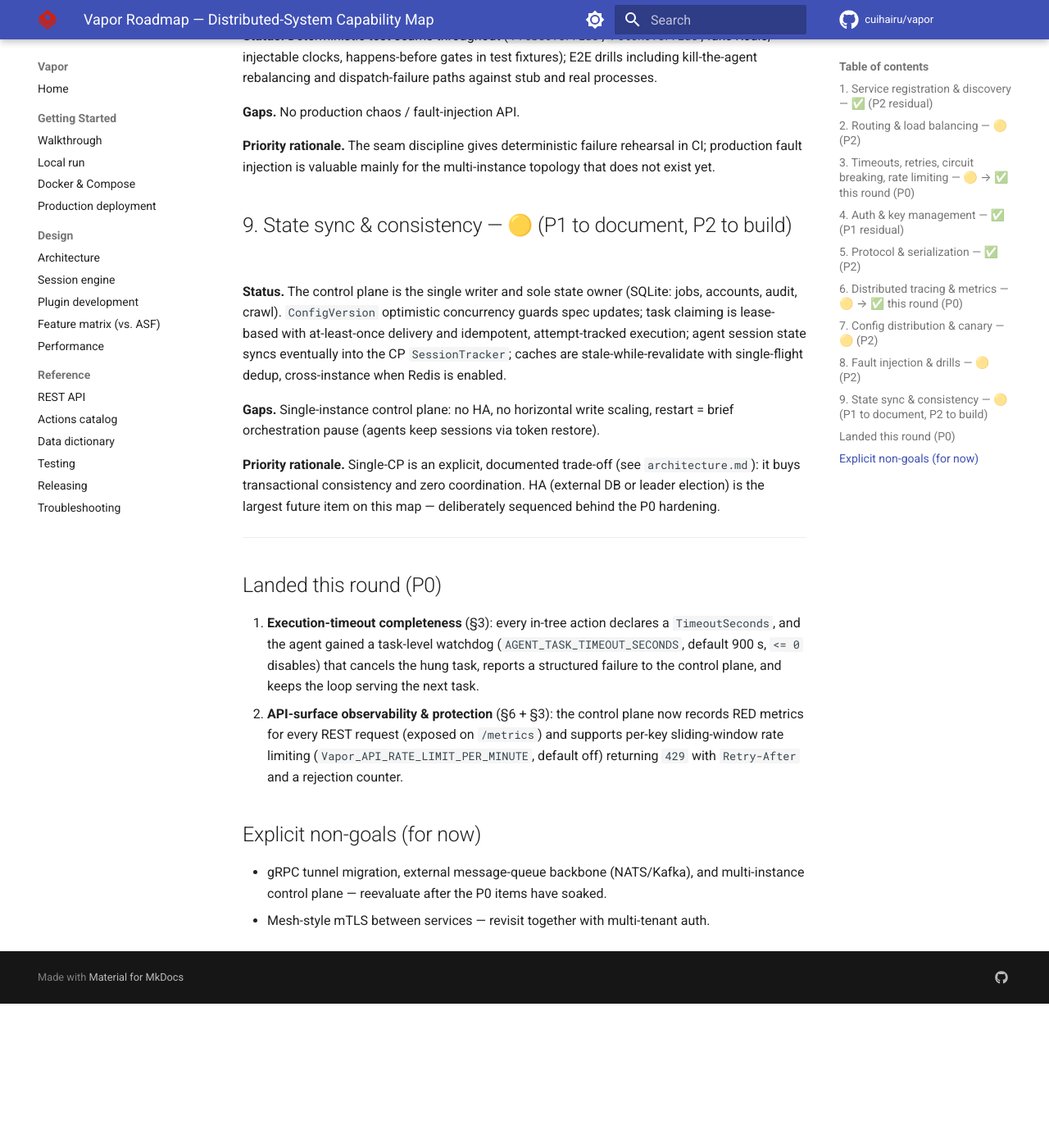
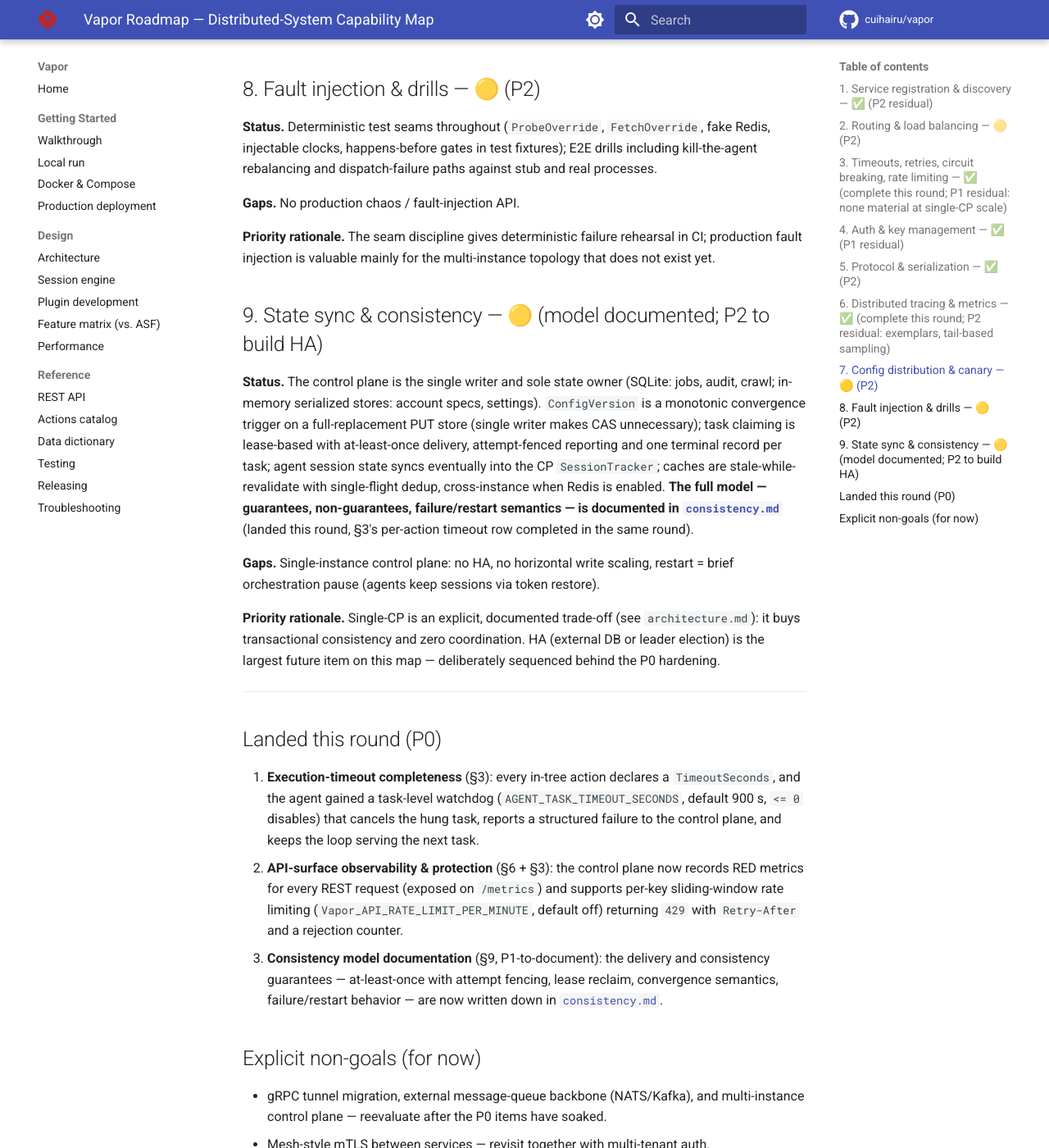
Before and after one commit to cuihairu/vapor, an MkDocs documentation site: the page built from docs/roadmap.md, in a window 1280 px wide and 1400 px high, scrolled down 3906 px. Shown: the whole window at 82% size. Built offline with MkDocs 1.6.1 and Material for MkDocs 9.7.7, drawn with Linux system fonts in a browser that asks for light colours; comment, search, counter and statistics services are not loaded; before the commit the page ends 5130 px from its top, so only the background shows below that; some of the changed text lies outside the part shown.

Commit message:
docs: consistency model (docs/consistency.md, roadmap §9 P1-to-document)
- State ownership map (SQLite-durable / in-memory-rebuilt / agent-local
  credentials), task state machine with lease + attempt fencing (late
  reports rejected, one terminal record per task), the idempotency contract
  behind at-least-once delivery, monotonic ConfigVersion as a convergence
  trigger (not CAS), session/SSE best-effort boundaries, SWR caches,
  failure/restart semantics (no agent outbox — lease reclaim is the
  partition recovery path), and an explicit guarantees/non-guarantees list.
- roadmap: §9 status rewritten with the precise semantics and link; §3
  per-action timeout row corrected to ✅ (verified: all session + host
  actions declare TimeoutSeconds); §3/§6 headings settled; README Design
  row links the new doc.

```diff
--- a/docs/roadmap.md
+++ b/docs/roadmap.md
@@ -50,7 +50,7 @@ to agents by the reconciler, and job dispatch is a queue, not a hot path.
 **Priority rationale.** Adequate at current scale; revisit if per-agent queue
 depth becomes a scheduling constraint.
 
-## 3. Timeouts, retries, circuit breaking, rate limiting — 🟡 → ✅ this round (P0)
+## 3. Timeouts, retries, circuit breaking, rate limiting — ✅ (complete this round; P1 residual: none material at single-CP scale)
 
 Layer-by-layer inventory:
 
@@ -59,7 +59,7 @@ Layer-by-layer inventory:
 | agent → Steam Web | retry, differentiated 429 (`Retry-After`, capped) / 5xx backoff | ✅ |
 | agent → Steam Web | circuit breaker (Closed/Open/HalfOpen, single probe) | ✅ |
 | agent → Steam Web | request pacing (default 1 req/s, configurable) | ✅ |
-| action execution | declared per-action `TimeoutSeconds` (bounded, structured `action timeout` result) | 🟡 most actions declare one |
+| action execution | declared per-action `TimeoutSeconds` (bounded, structured `action timeout` result; all in-tree session + host actions declare one, enforced on both paths) | ✅ |
 | action execution | agent-level task watchdog (belt over unbraced actions, host actions, session-restore path) | ❌ → landed this round |
 | CP → agent dispatch | dispatch attempts + retry delay + lease reclaim + requeue | ✅ |
 | agent → CP tunnel | reconnect with exponential backoff (500 ms → 10 s, configurable, unlimited default) | ✅ |
@@ -104,7 +104,7 @@ is also its protection); no protobuf/gRPC; no schema registry.
 system; binary protocols were considered and rejected for now (see
 `architecture.md` trade-offs).
 
-## 6. Distributed tracing & metrics — 🟡 → ✅ this round (P0)
+## 6. Distributed tracing & metrics — ✅ (complete this round; P2 residual: exemplars, tail-based sampling)
 
 **Status.**
 
@@ -154,14 +154,19 @@ dispatch-failure paths against stub and real processes.
 rehearsal in CI; production fault injection is valuable mainly for the
 multi-instance topology that does not exist yet.
 
-## 9. State sync & consistency — 🟡 (P1 to document, P2 to build)
+## 9. State sync & consistency — 🟡 (model documented; P2 to build HA)
 
 **Status.** The control plane is the single writer and sole state owner
-(SQLite: jobs, accounts, audit, crawl). `ConfigVersion` optimistic concurrency
-guards spec updates; task claiming is lease-based with at-least-once delivery
-and idempotent, attempt-tracked execution; agent session state syncs
-eventually into the CP `SessionTracker`; caches are stale-while-revalidate with
-single-flight dedup, cross-instance when Redis is enabled.
+(SQLite: jobs, audit, crawl; in-memory serialized stores: account specs,
+settings). `ConfigVersion` is a monotonic convergence trigger on a
+full-replacement PUT store (single writer makes CAS unnecessary); task
+claiming is lease-based with at-least-once delivery, attempt-fenced reporting
+and one terminal record per task; agent session state syncs eventually into
+the CP `SessionTracker`; caches are stale-while-revalidate with single-flight
+dedup, cross-instance when Redis is enabled. **The full model — guarantees,
+non-guarantees, failure/restart semantics — is documented in
+[`consistency.md`](consistency.md)** (landed this round, §3's per-action
+timeout row completed in the same round).
 
 **Gaps.** Single-instance control plane: no HA, no horizontal write scaling,
 restart = brief orchestration pause (agents keep sessions via token restore).
@@ -185,6 +190,10 @@ deliberately sequenced behind the P0 hardening.
    supports per-key sliding-window rate limiting
    (`Vapor_API_RATE_LIMIT_PER_MINUTE`, default off) returning `429` with
    `Retry-After` and a rejection counter.
+3. **Consistency model documentation** (§9, P1-to-document): the delivery and
+   consistency guarantees — at-least-once with attempt fencing, lease
+   reclaim, convergence semantics, failure/restart behavior — are now written
+   down in [`consistency.md`](consistency.md).
 
 ## Explicit non-goals (for now)
 
```
Also changed, not shown: README.md (+1 -1 lines), docs/consistency.md (added, +240 -0 lines), todo.md (+1 -0 lines).
